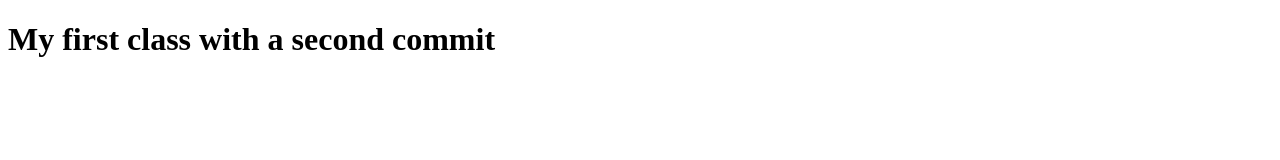
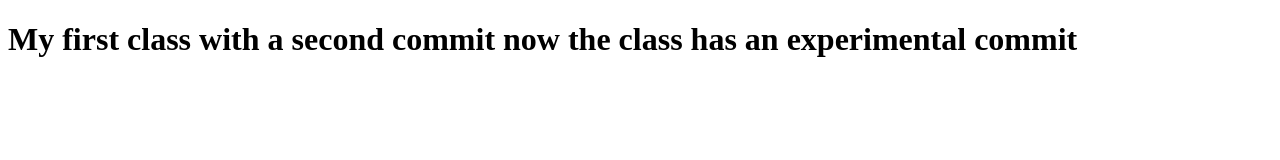
Before and after one commit to Maedb/VidaFullStack-Lesson-01, a plain HTML site: page index.html in a window 1280 px wide. Drawn offline with Linux system fonts and the light colour scheme.

Commit message:
testing the branches

```diff
--- a/index.html
+++ b/index.html
@@ -7,7 +7,10 @@
 </head>
 
 <body>
-  <h1>My first class with a second commit</h1>
+  <h1>My first class with a second commit
+
+    now the class has an experimental commit
+  </h1>
 </body>
 
 </html>
```
